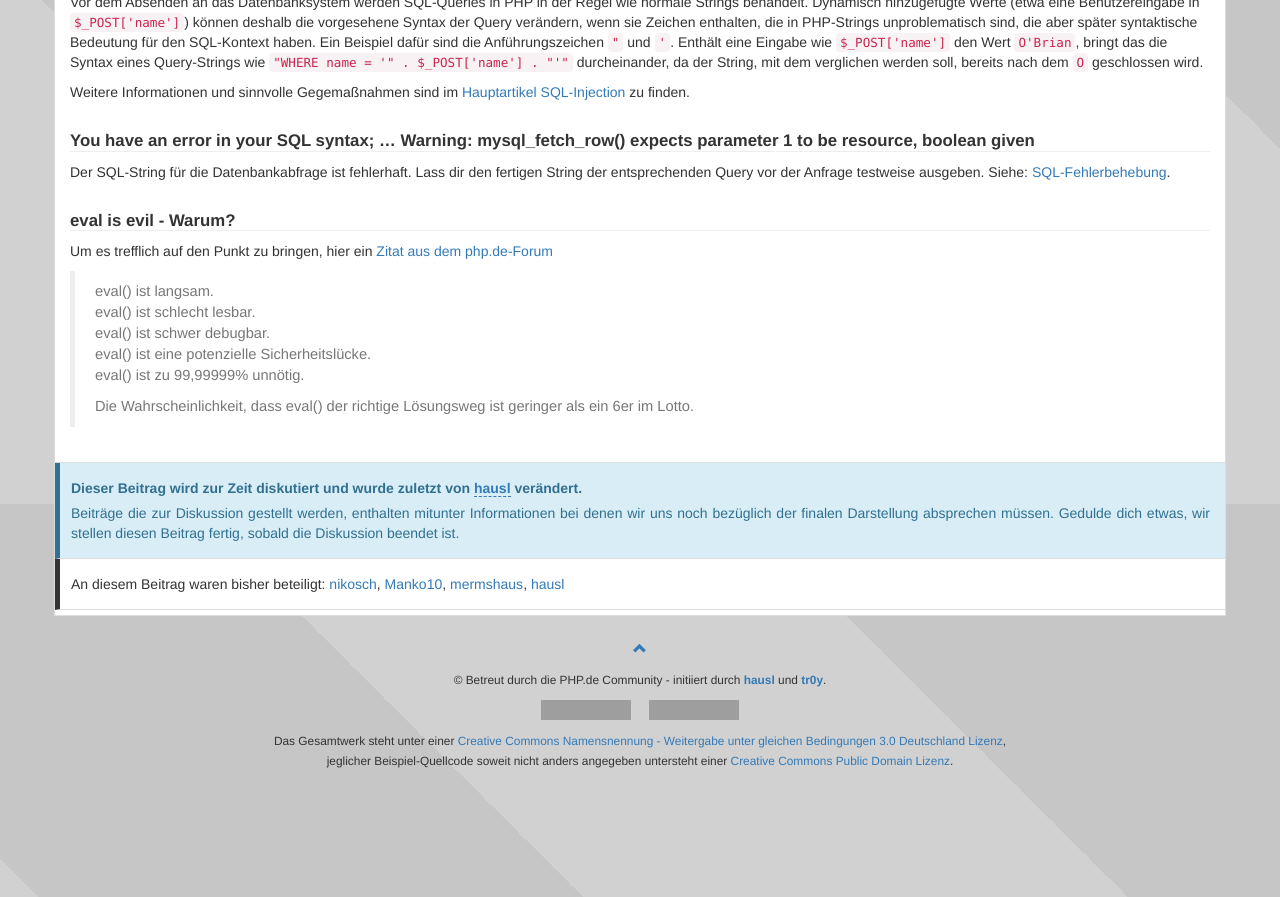
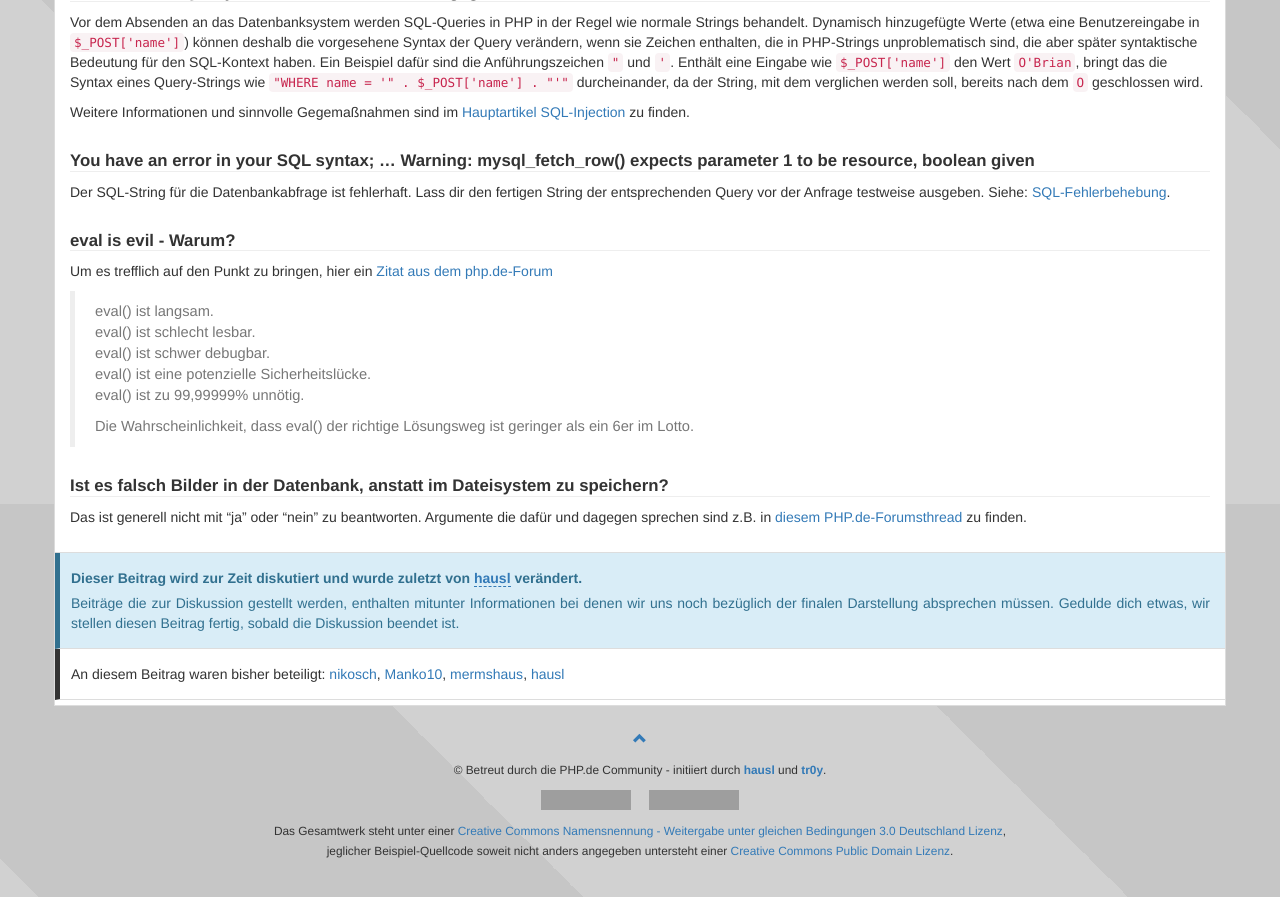
Before and after one commit to php-de/php-de.github.io, a Jekyll site: the page built from introduction/04_faq.md, in a window 1280 px wide and 900 px high, scrolled down 2196 px. Shown: the top 897 px of the window. Built offline with Jekyll 4.4.1, drawn with Linux system fonts in a browser that asks for light colours; nearby versions of some CDN libraries; before the commit the page ends 3006 px from its top, so only the background shows below that; some of the changed text lies outside the part shown; grey boxes are pictures that could not be loaded.

Commit message:
Bilder Speicherort

```diff
--- a/introduction/04_faq.md
+++ b/introduction/04_faq.md
@@ -64,6 +64,10 @@
 
     -   name:   "\"eval is evil\" .. Das lese ich immer wieder. Warum? Was ist denn so schlimm daran?"
         anchor: eval-is-evil
+        simple: ""
+
+    -   name:   "Ist es falsch Bilder in der Datenbank, anstatt im Dateisystem zu speichern?"
+        anchor: image-storeloc
         simple: ""
 
 
@@ -248,3 +252,11 @@
 > eval() ist zu 99,99999% unnötig. <br>
 >
 > Die Wahrscheinlichkeit, dass eval() der richtige Lösungsweg ist geringer als ein 6er im Lotto.
+
+
+#### [Ist es falsch Bilder in der Datenbank, anstatt im Dateisystem zu speichern?](#image-storeloc)
+{: #image-storeloc}
+
+Das ist generell nicht mit "ja" oder "nein" zu beantworten.
+Argumente die dafür und dagegen sprechen sind z.B. in
+[diesem PHP.de-Forumsthread](http://www.php.de/forum/webentwicklung/datenbanken/111631-bild-aus-datenbank-auslesen?p=1209079#post1209079) zu finden.
```
